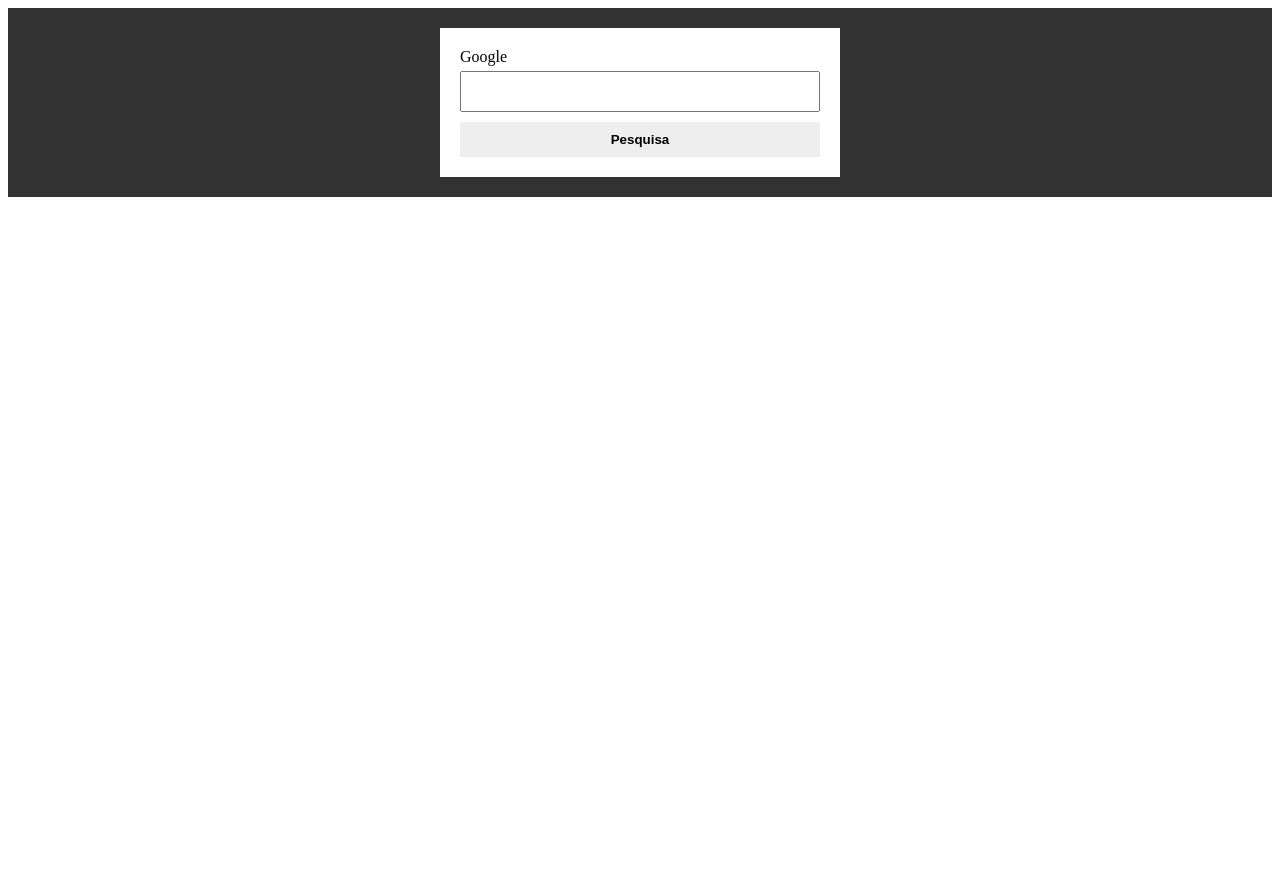
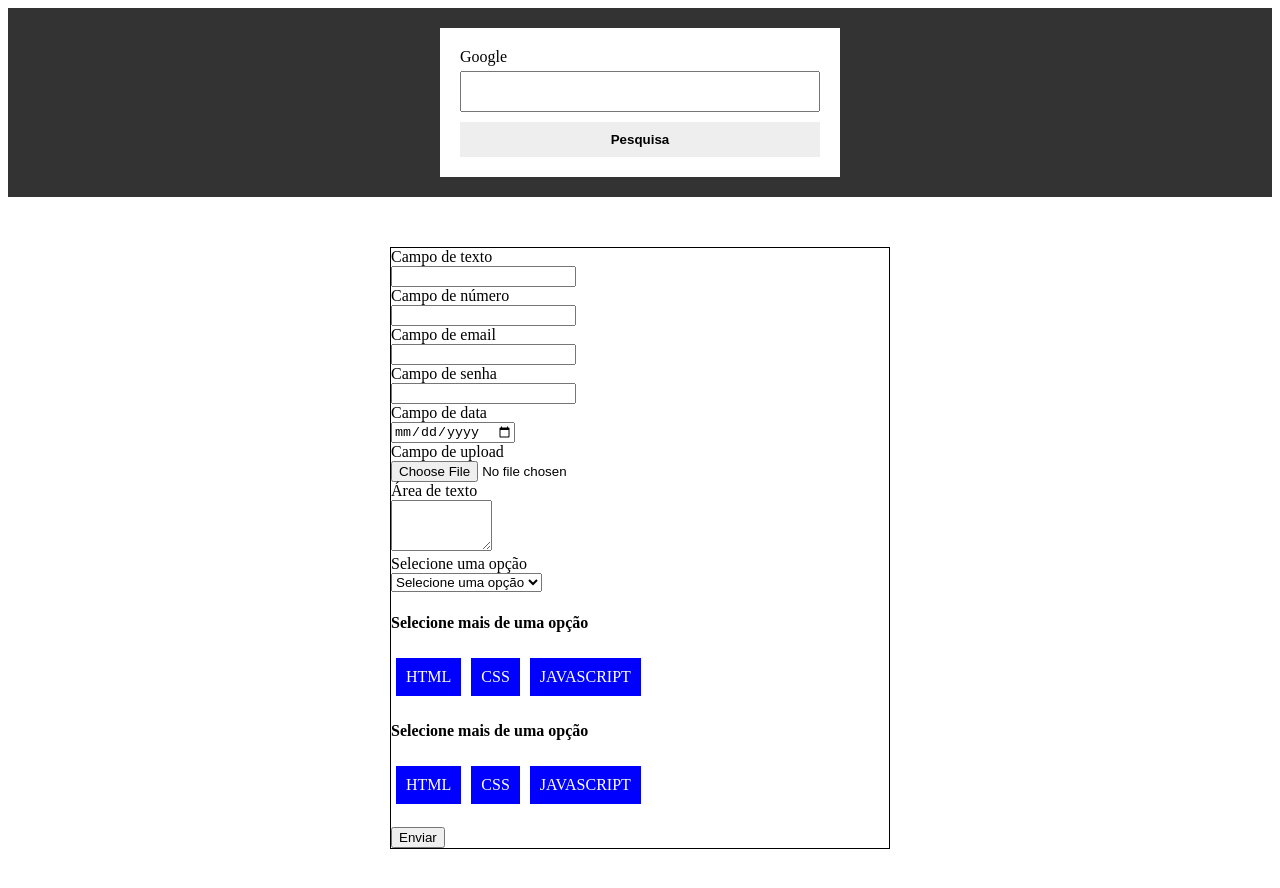
Before and after one commit to CarlosHenriquebSilva/forms, a plain HTML site: page index.html in a window 1280 px wide. Before the commit the page ends 800 px from the top, so only its background shows below. Drawn offline with Linux system fonts and the light colour scheme.

Commit message:
novos formularios

```diff
--- a/index.html
+++ b/index.html
@@ -14,5 +14,51 @@
     <button>Pesquisa</button>
   </form>
 </div>
+<div class="register-form">
+<form action="">
+<label for="">Campo de texto</label>
+<input type="text" maxlength="5" minlength="3" required="">
+<label for="">Campo de número</label>
+<input type="number">
+<label for="">Campo de email</label>
+<input type="email" required="">
+<label for="">Campo de senha</label>
+<input type="password">
+<label for="">Campo de data</label>
+<input type="date">
+<label for="">Campo de upload</label>
+<input type="file" accept="application/pdf" size="1">
+<label for="">Área de texto</label>
+<textarea rows="3" cols="10" maxlength="5" minlength="3"></textarea>
+<label for="">Selecione uma opção</label>
+<select name="select">
+  <option value="">Selecione uma opção</option>
+  <option value="1">HTML</option>
+  <option value="2">CSS</option>
+  <option value="3">JAVASCRIPT</option>
+</select>
+<h4>Selecione mais de uma opção</h4>
+<div class="input-inline">
+  <input type="checkbox" name="check1" value="html" id="item-html">
+  <label for="item-html">HTML</label>
+  <input type="checkbox" name="check2" value="CSS" id="item-css">
+  <label for="item-css">CSS</label>
+  <input type="checkbox" name="check3" value="JAVASCRIPT" id="item-javascript">
+  <label for="item-javascript">JAVASCRIPT</label>
+</div>
+<h4>Selecione mais de uma opção</h4>
+<div class="input-inline">
+  <input type="radio" name="radio" value="html" id="radio-html" required>
+  <label for="radio-html">HTML</label>
+  <input type="radio" name="radio" value="CSS" id="radio-css">
+  <label for="radio-css">CSS</label>
+  <input type="radio" name="radio" value="JAVASCRIPT" id="radio-javascript">
+  <label for="radio-javascript">JAVASCRIPT</label>
+
+</div>
+<br>
+<button>Enviar</button>
+</form>
+</div>
 </body>
 </html>
--- a/style.css
+++ b/style.css
@@ -27,3 +27,31 @@
     width: 100%;
     cursor: pointer;
 }
+/*REGISTER FORM*/
+.register-form{
+    padding: 50px;
+}
+.register-form form{
+    width: 500px;
+    margin: auto;
+    border: 1px solid #000;
+}
+.register-form label{
+    display: block;
+}
+.input-inline{
+    display: flex;
+}
+.input-inline input{
+    display: none;
+}
+.input-inline label{
+    display: block;
+    padding: 10px;
+    background-color: blue;
+    color: #fff;
+    margin: 5px;
+}
+.input-inline input:checked + label{
+    background-color: red;
+}
```
